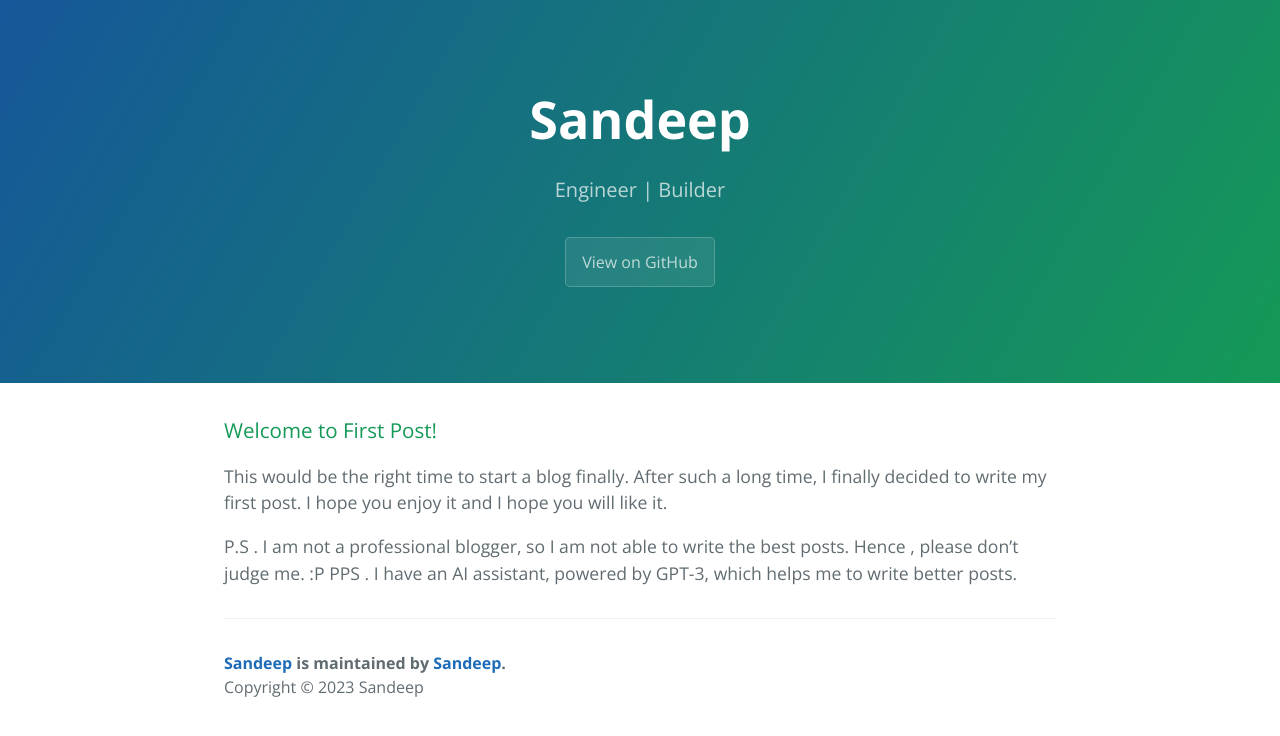
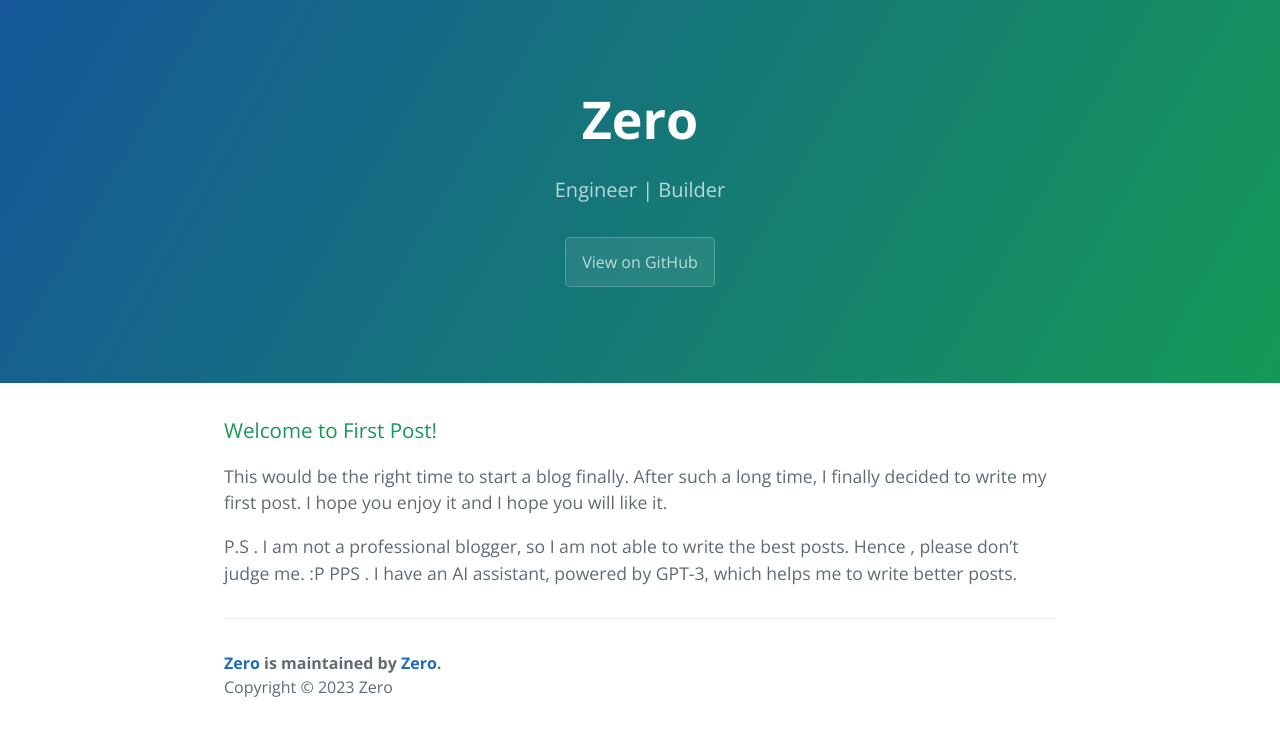
Before and after one commit to ethereal-sandeep/ethereal-sandeep.github.io, a Jekyll site: the page built from _posts/2021-11-21-first-post-content.markdown, in a window 1280 px wide. Shown: the top 736 px of the page. Built offline with Jekyll 4.4.1, drawn with Linux system fonts in a browser that asks for light colours.

Commit message:
Update site again

```diff
--- a/_config.yml
+++ b/_config.yml
@@ -1,14 +1,14 @@
 # Setup
-title:        Sandeep
+title:        Zero
 tagline:      Engineer | Builder
 baseurl:      ""
 paginate:     1
 locale:       "en"
-copyright:    2023 Sandeep
+copyright:    2023 Zero
 
 # About/contact
 author:
-  name:       Sandeep
+  name:       Zero
   url:        https://ethereal-sandeep.github.io
 
 # Gems
```
